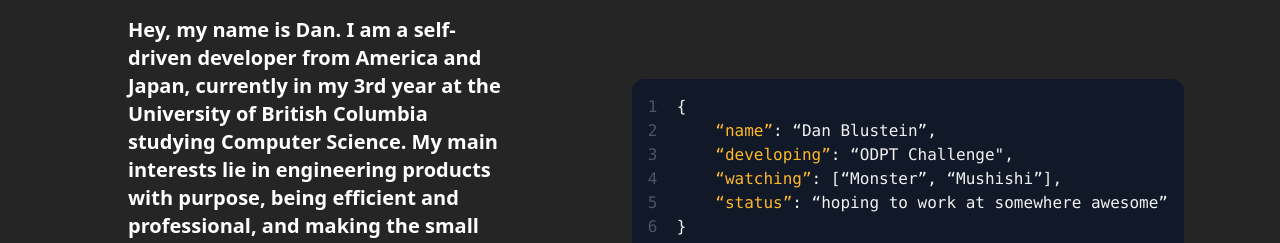
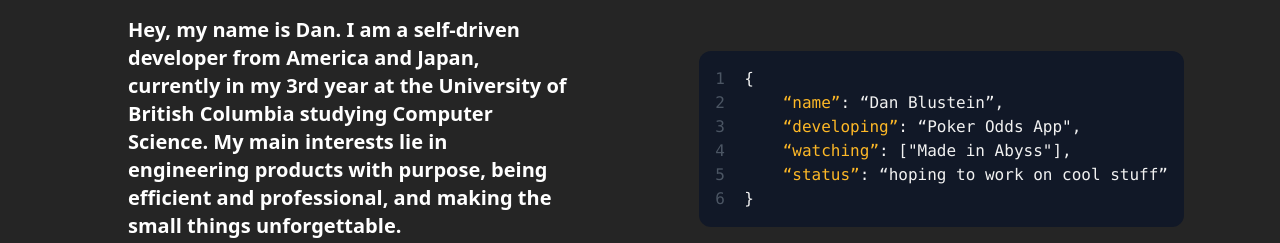
Before and after one commit to wallstarr/wallstarr.github.io, a React (Create React App) app: page / in a window 1280 px wide. Shown: the part 920-1163 px from the top of the page. Built offline with nearby package versions, Linux system fonts and the light colour scheme; grey boxes are pictures that could not be loaded.

Commit message:
update git object

```diff
--- a/src/components/AboutObject.js
+++ b/src/components/AboutObject.js
@@ -10,17 +10,15 @@ function AboutObject() {
       </div>
       <div>
         <span class="text-gray-600">3</span>&nbsp;&nbsp;&nbsp;&nbsp;&nbsp;&nbsp;
-        <span class="text-customyellow">“developing”</span>: “ODPT Challenge",
+        <span class="text-customyellow">“developing”</span>: “Poker Odds App",
       </div>
       <div>
         <span class="text-gray-600">4</span>&nbsp;&nbsp;&nbsp;&nbsp;&nbsp;&nbsp;
-        <span class="text-customyellow">“watching”</span>: [“Monster”,
-        “Mushishi”],
+        <span class="text-customyellow">“watching”</span>: ["Made in Abyss"],
       </div>
       <div>
         <span class="text-gray-600">5</span>&nbsp;&nbsp;&nbsp;&nbsp;&nbsp;&nbsp;
-        <span class="text-customyellow">“status”</span>: “hoping to work at
-        somewhere awesome”
+        <span class="text-customyellow">“status”</span>: “hoping to work on cool stuff”
       </div>
       <div>
         <span class="text-gray-600">6</span>&nbsp;&nbsp;&#125;
```
